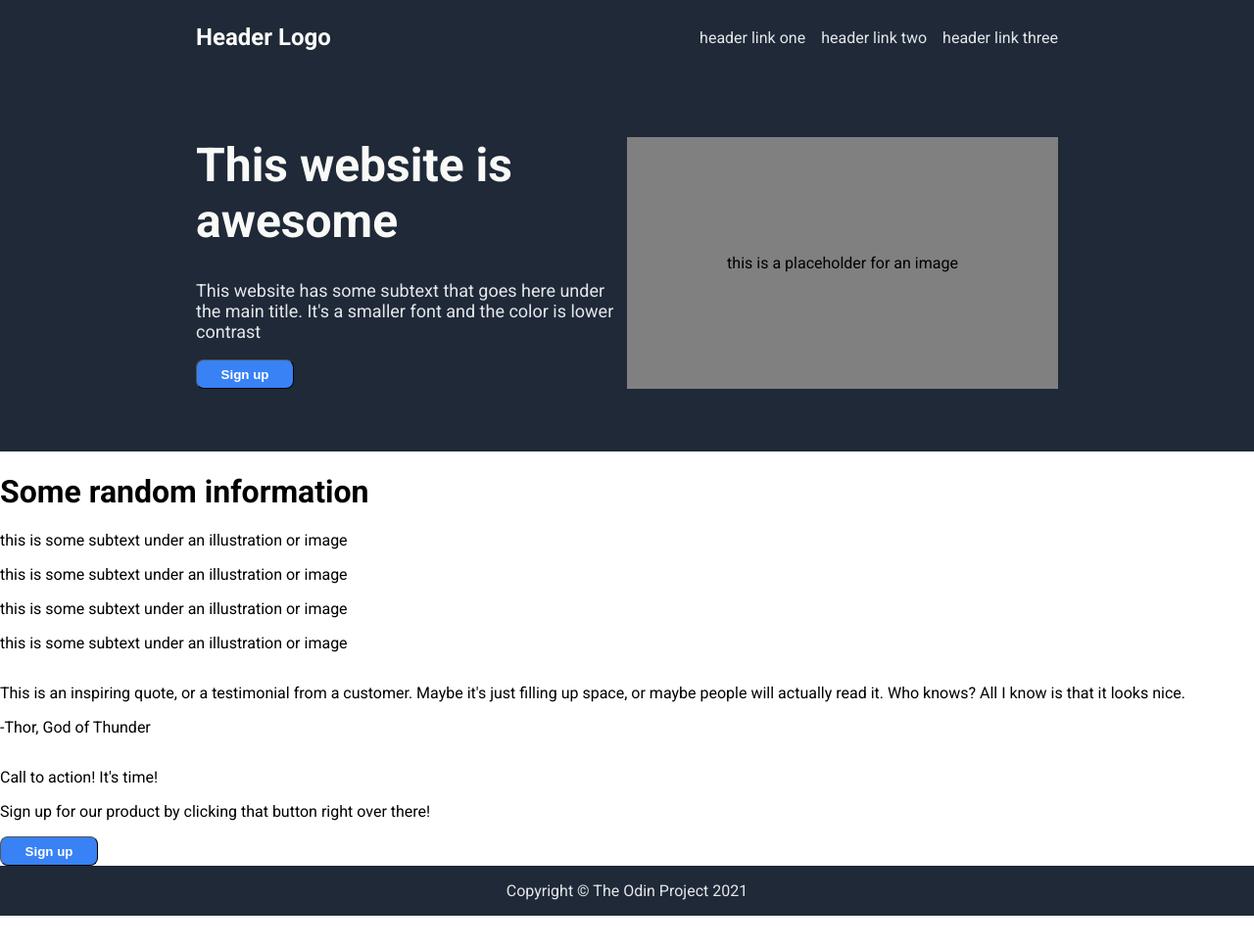
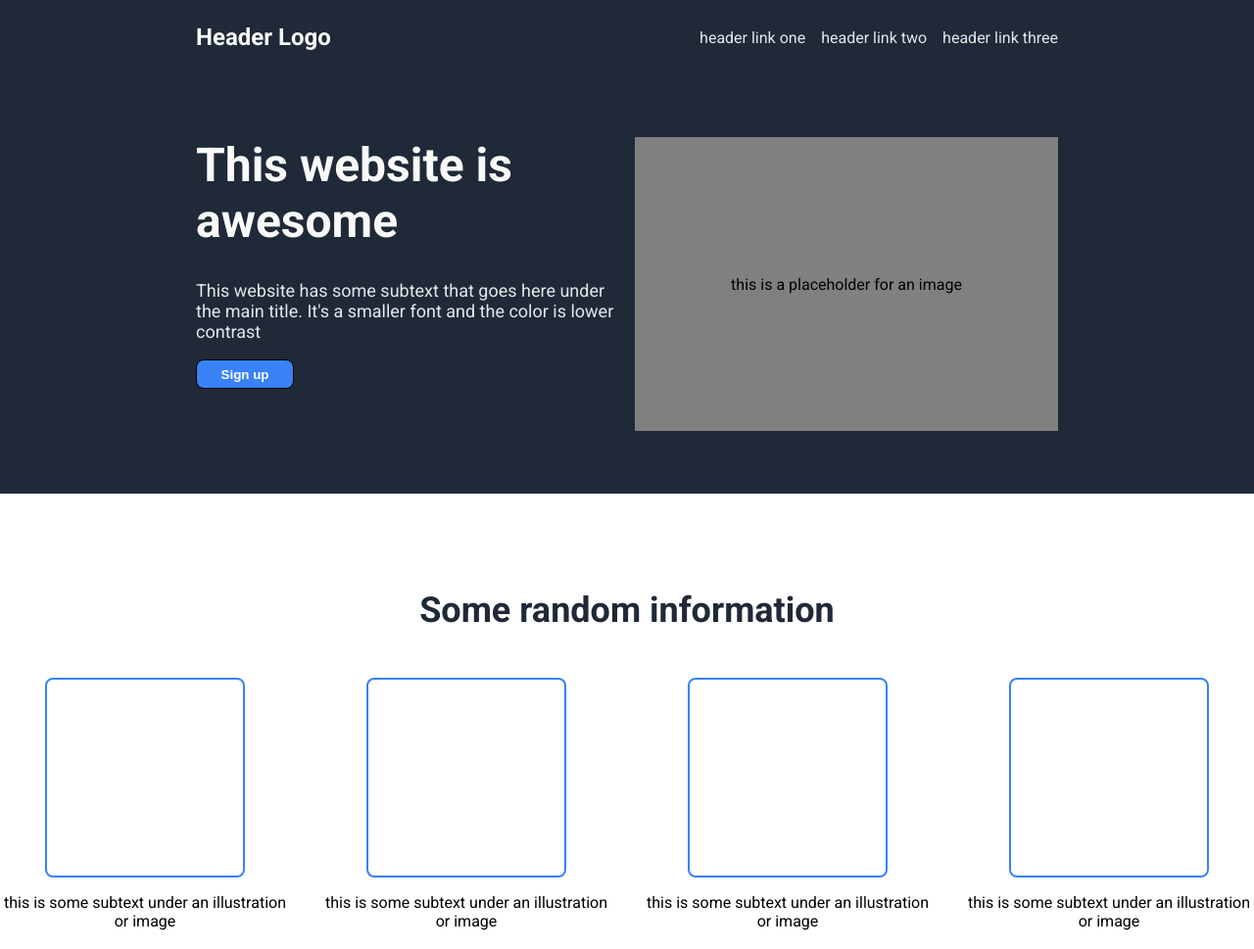
Before and after one commit to kceelandon/html-css-final-practice, a plain HTML site: page index.html in a window 1280 px wide. Shown: the top 969 px of the page at 98% size. Before the commit the page ends 935 px from the top, so only its background shows below. Drawn offline with Linux system fonts and the light colour scheme.

Commit message:
final draft

```diff
--- a/styles.css
+++ b/styles.css
@@ -38,6 +38,8 @@
     display: flex;
     padding-top: 32px;
     padding-bottom: 64px;
+    gap: 16px;
+    height: 300px;
 }
 
 .left-card {
@@ -69,6 +71,109 @@
 
 .second-section {
     background-color: white;
+    display: flex;
+    flex-direction: column;
+    height: 600px;
+    justify-content: center;
+}
+
+.second-section-title {
+    text-align: center;
+    font-size: 36px;
+    font-weight: bolder;
+    color: #1f2937;
+    margin-bottom: 48px;
+}
+
+.second-section-cards {
+    display: flex;
+    justify-content: center;
+    gap: 32px;
+    margin-bottom: 64px;
+}
+.card {
+    width: 300px;
+    display: flex;
+    flex-direction: column;
+    align-items: center;
+}
+
+.card-img {
+    border: 2px solid #3882f6;
+    border-radius: 8px;
+    width: 200px;
+    height: 200px;
+}
+
+.card-text {
+    text-align: center;
+}
+
+.third-section {
+    background-color: #E5E7Eb;
+    display: flex;
+    justify-content: center;
+    align-items: center;
+    height: 400px;
+}
+
+.third-card {
+    display: flex;
+    flex-direction: column;
+    width: 800px;
+}
+
+.card-quote {
+    font-size: 36px;
+    font-weight: light;
+    font-style: italic;
+    color: #1f2937;
+    margin-bottom: 0px;
+}
+
+.card-author {
+    align-self: flex-end;
+    font-weight: bold;
+    font-size: 24px;
+    margin-top: 0px;
+}
+
+.call-card {
+    background-color: #3882F6;
+    margin: 64px 128px;
+    display: flex;
+    justify-content: space-around;
+    align-items: center;
+    border-radius: 8px;
+    height: 200px;
+}
+
+.call-card-info {
+    display: flex;
+    flex-direction: column;
+}
+
+.call-card-info p {
+    margin: 0;
+}
+
+.call-text-1 {
+    color: white;
+    font-size: 24px;
+    font-weight: bolder;
+}
+
+.call-text-2 {
+    color: white;
+}
+
+.sign-up-one {
+    border-color: black;
+    border-width: 1px;
+}
+
+.sign-up-two {
+    border-color: white;
 }
 
 button {
@@ -79,7 +184,7 @@ button {
     width: 100px;
     height: 30px;
     color: white;
-    border-width: 1px;
+    border: 2px solid;
 }
 
 a {
```
